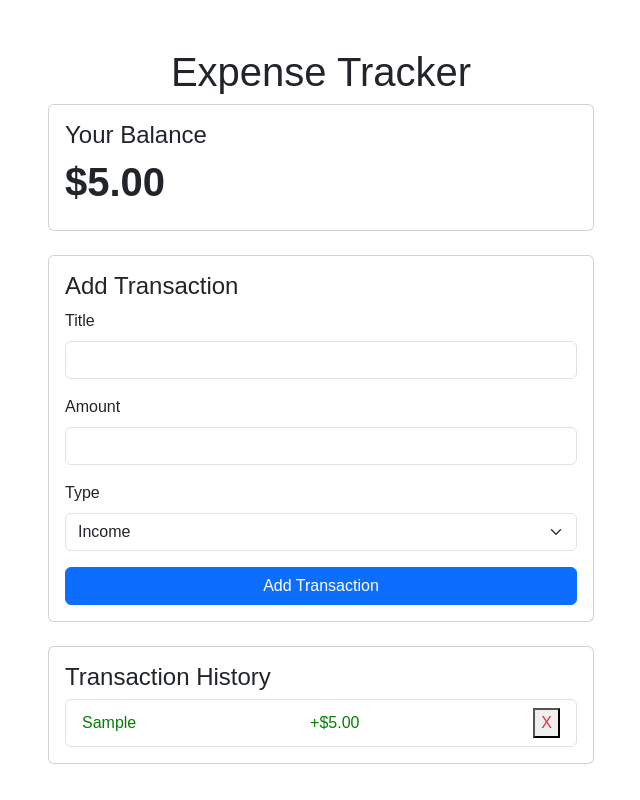
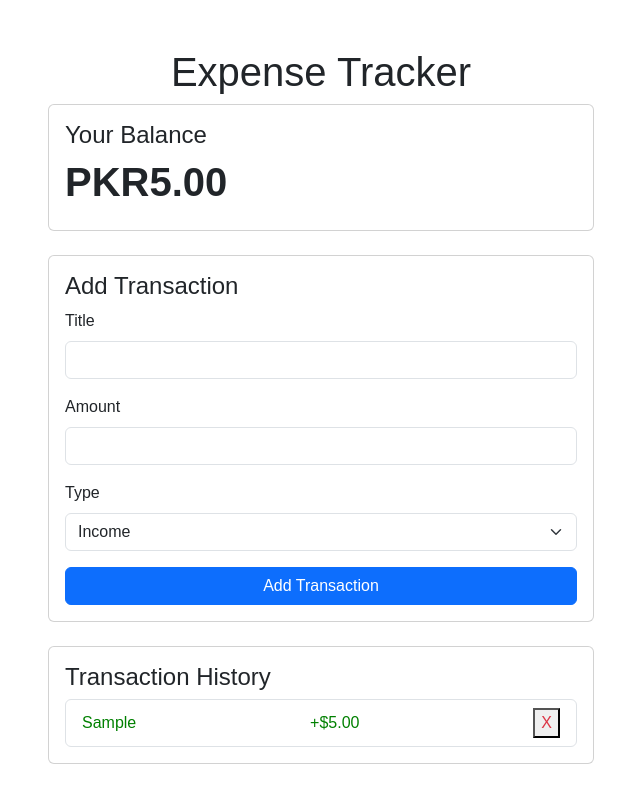
Before and after one commit to atwellCode/Expense-Tracker, a plain HTML site: page index.html in a window 1280 px wide. Both pictures are taken after typing "Sample", "5" into the empty fields and a click on the button "Add Transaction". Shown: the whole page, without its empty margins (319-959 px from the left). Drawn offline with nearby package versions, Linux system fonts and the light colour scheme.

Commit message:
changing

```diff
--- a/index.html
+++ b/index.html
@@ -16,7 +16,7 @@
         <div class="card mb-4">
           <div class="card-body">
             <h4>Your Balance</h4>
-            <h1 id="balance">$0.00</h1>
+            <h1 id="balance">PKR 0.00</h1>
           </div>
         </div>
 
--- a/script.js
+++ b/script.js
@@ -51,5 +51,5 @@ function updateBalance() {
   const balance = transactions.reduce((total, transaction) => {
     return transaction.type === 'income' ? total + transaction.amount : total - transaction.amount;
   }, 0);
-  document.getElementById('balance').textContent = `$${balance.toFixed(2)}`;
+  document.getElementById('balance').textContent = `PKR${balance.toFixed(2)}`;
 }
```
